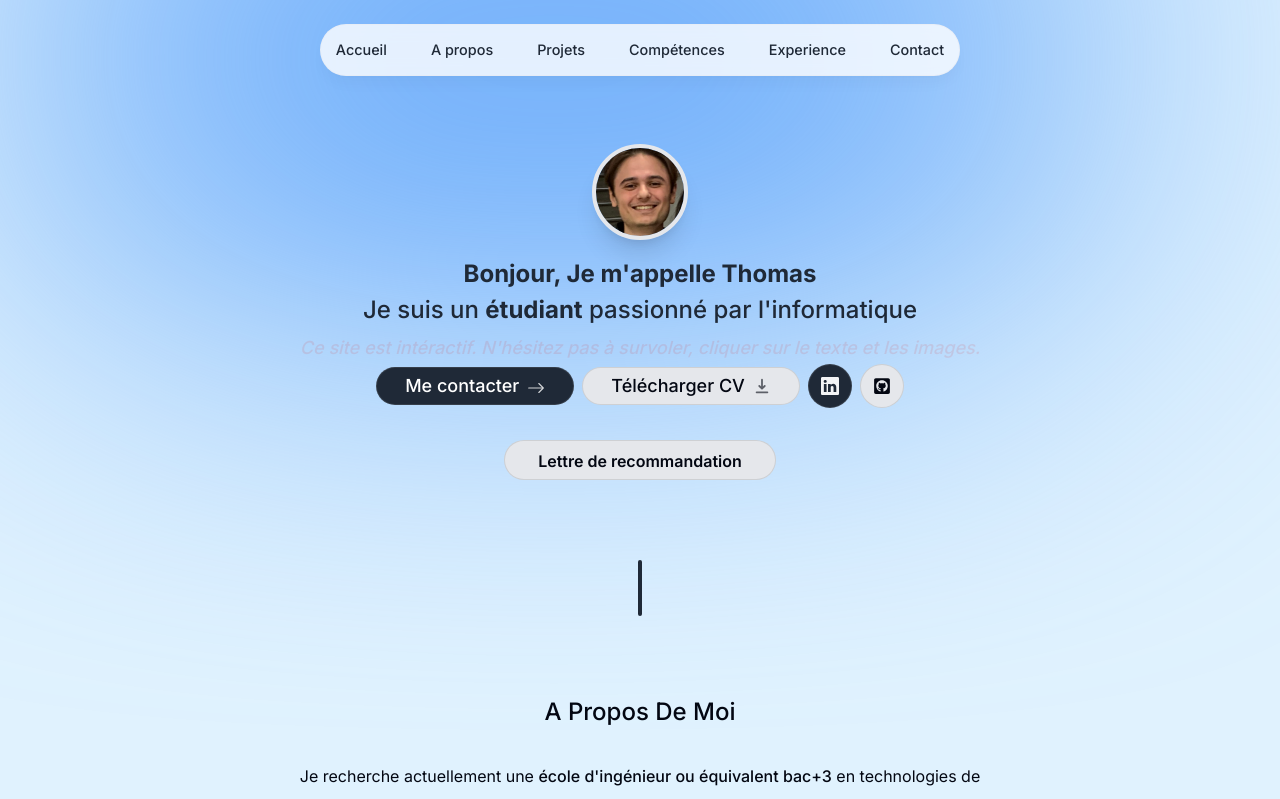
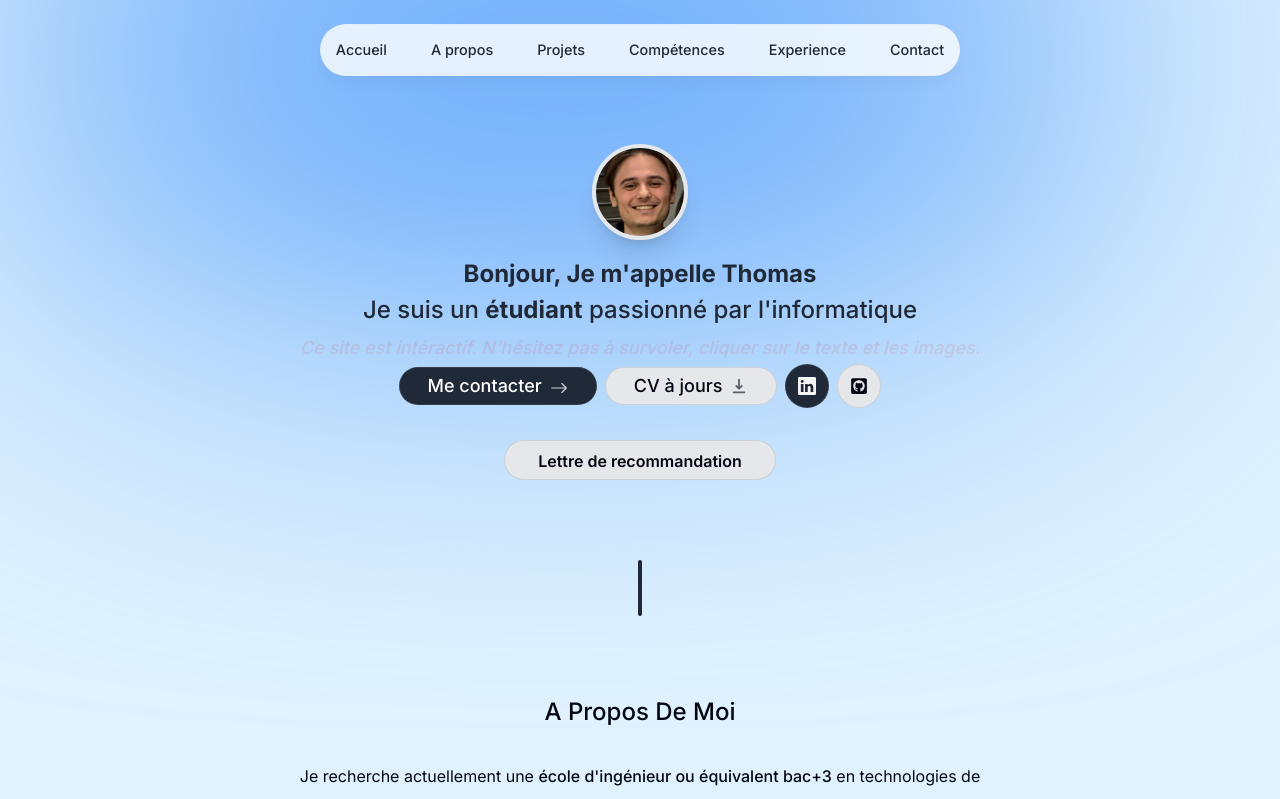
Before and after one commit to zalixzy/portfolio, a Next.js app: page / in a window 1280 px wide. Shown: the top 799 px of the page. Built offline with nearby package versions, Linux system fonts and the light colour scheme; no server answers.

Commit message:
cv à jour

```diff
--- a/components/intro.tsx
+++ b/components/intro.tsx
@@ -84,7 +84,7 @@ import { FaGithubSquare } from 'react-icons/fa';
             <a className="group bg-gray-200 text-gray-950 px-7 py-1 flex items-center gap-2
             rounded-full outline-none hover:scale-105 focus:scale-105
             hover:bg-gray-100 active:scale-105 transition cursor-pointer border border-black/10
-            " href="/CV.pdf" download>Télécharger CV
+            " href="/CV.pdf" download>CV à jours
             <HiDownload className="opacity-60 group-hover:translate-y-0.5 transition
             " />
 
```
Also changed, not shown: 1 other file (tests, documents, lock files or other folders).
